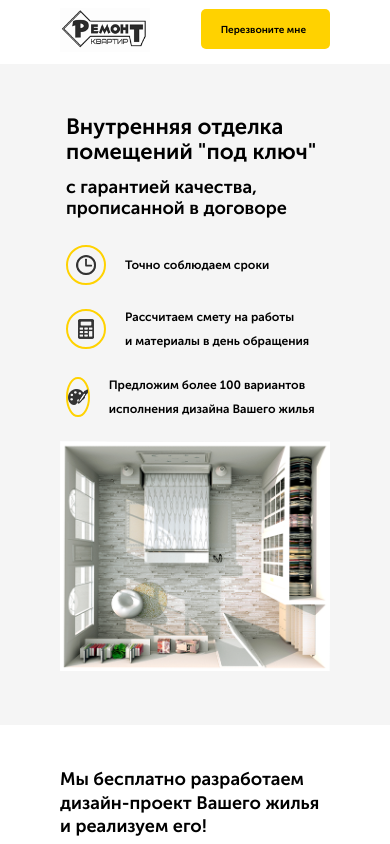
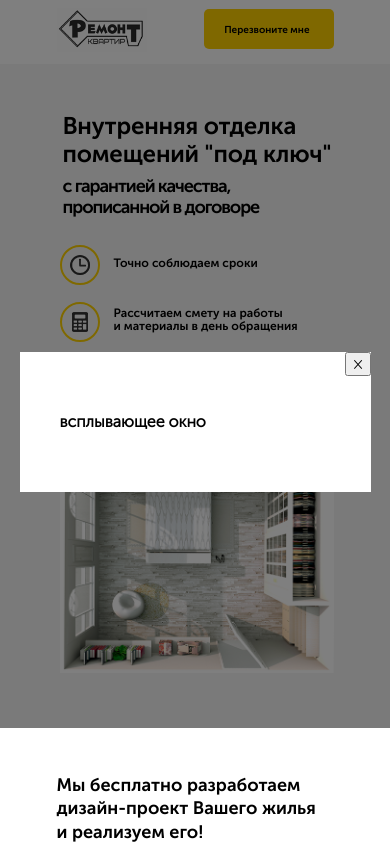
Before and after one commit to Ruslanifity/repair, a plain HTML site: page index.html in a window 390 px wide. Both pictures are taken after a click on the button "Перезвоните мне". Shown: the top 844 px of the page. Drawn offline with Linux system fonts and the light colour scheme.

Commit message:
modal window

```diff
--- a/index.html
+++ b/index.html
@@ -24,7 +24,7 @@
                         <a href="tel:+74954225131" class="navbar__phone">+7 (495) 42-251-31
                         </a>
                     </div>
-                    <button class="button navbar__button">Перезвоните мне</button>
+                    <button class="button navbar__button" id="button">Перезвоните мне</button>
                 </div>
             </div>
         </div>
@@ -73,11 +73,23 @@
         </section>
     </main>
     <!-- main-herro -->
+
+    <div class="modal" id="modal">
+        <div class="modal-dialog">
+            <button class="modal-dialog__close" id="close">
+                &times;
+            </button>
+            <h4 class="modal-dialog__title">всплывающее окно</h4>
+        </div>
+    </div>
+    <!-- modal -->
     <section class="offer section">
         <div class="container">
             <div class="offer-block">
-                <h2 class="section-title offer__title">Мы бесплатно разработаем дизайн-проект Вашего жилья и реализуем его!</h2>
-                <span class="section-subtitle offer__subtitle">Оставьте заявку на разработку бесплатного дизайн-проекта!</span>
+                <h2 class="section-title offer__title">Мы бесплатно разработаем дизайн-проект Вашего жилья и реализуем
+                    его!</h2>
+                <span class="section-subtitle offer__subtitle">Оставьте заявку на разработку бесплатного
+                    дизайн-проекта!</span>
                 <form action="#" class="form offer__form">
                     <input type="text" class="input offer__input" placeholder="Ваше имя">
                     <input type="tell" class="input offer__input" placeholder="Ваш телефон">
@@ -85,15 +97,18 @@
                 </form>
                 <div class="offer-text">
                     <span class="text offer__offering">Наш менеджер перезвонит Вам в течение 60 секунд</span>
-                    <div class="offering__phone">
-                    <span class="text offer__offering">или перезвоните нам сами</span>
-                    <span class="text offer__phone">+7 (495) 42-251-31</span>
-                </div>
+                    <div class="offer-phone">
+                        <span class="text offer__offering">или перезвоните нам сами</span>
+                        <span class="text offer__phone">+7 (495) 42-251-31</span>
+                    </div>
                 </div>
             </div>
         </div>
     </section>
     <!-- offer -->
+
+
+    <script src="js/main.js"></script>
 </body>
 
 </html>
--- /dev/null
+++ b/js/main.js
@@ -0,0 +1,11 @@
+var button = document.querySelector('#button');
+var modal = document.querySelector('#modal');
+var close = document.querySelector('#close');
+
+button.addEventListener('click', function(){
+    modal.classList.add('modal_active');
+});
+
+close.addEventListener('click', function(){
+    modal.classList.remove('modal_active');
+})
--- a/sass/_interface.sass
+++ b/sass/_interface.sass
@@ -17,18 +17,19 @@ img
             width: 90%
 @media (max-width: 567px)
         .container
-            width: 270px
+            width: 277px
 .button
     border-radius: 10px
     background-color: $main-color
     border: none
     padding: 18px 30px
     +bold
+    outline: none
     &:hover
         background-color: lighten($main-color, 10% )
         cursor: pointer
 .section
-    padding: 90px 0
+    padding: 61px 0
     &-title
         font-size: 24px
         +bold
@@ -37,8 +38,13 @@ img
         display: block
         font-size: 16px
         margin-bottom: 30px
+        margin-top: -5px
 .input
     border: 1px solid $barder-input
     padding: 20px 26px
     font-size: 15px
     border-radius: 10px
+    padding: 20px 26px 27px 20px
+    &:focus
+        outline: none
+        border: 1px solid $main-color
--- a/sass/blocks/_hero.sass
+++ b/sass/blocks/_hero.sass
@@ -30,6 +30,7 @@
             line-height: 24px
             &:last-child
                 margin-bottom: 0
+
         &__image
             width: 40px
             height: 40px
@@ -76,12 +77,26 @@
         &-text
             margin-left: 6px
             &__title
-                margin: 0
-                font-size: 22px
+                margin-top: -2px
+                font-size: 24px
+                letter-spacing: -0.2px
+                line-height: 28px
             &__subtitle
-                margin: 0
-                padding: 0
+                margin-top: -41px
+                letter-spacing: -1.1px
+                margin-bottom: 62px
         &-list
-            margin-top: 27px
+            margin-top: -19px
+            padding-left: 34px
+            &__item
+                padding-bottom: 20px
+            &__image
+                margin: -37px
+            &__text
+                padding-left: 51px
+                line-height: 13px
+                margin-top: -3px
+                max-width: 262px
         &-image
-            margin-top: 20px
+            margin-top: 24px
+            margin-left: 3px
--- /dev/null
+++ b/sass/blocks/_modal.sass
@@ -0,0 +1,22 @@
+.modal
+    position: fixed
+    left: 0
+    top: 0
+    width: 100%
+    height: 100%
+    background-color: rgba(#000, 0.5 )
+    display: none
+    &_active
+        display: flex
+    &-dialog
+        position: relative
+        margin: auto
+        max-width: 450px
+        width: 90%
+        min-width: 200px
+        background-color: #fff
+        padding: 40px
+        &__close
+            position: absolute
+            top: 0
+            right: 0
--- a/sass/blocks/_offer.sass
+++ b/sass/blocks/_offer.sass
@@ -18,6 +18,7 @@
     &__title
         max-width: 360px
         line-height: 35px
+        margin-bottom: 24px
     &__subtitle
         max-width: 250px
         +bold
@@ -32,13 +33,17 @@
     &-text
         display: flex
         justify-content: space-between
-        margin-top: 30px
+        margin-top: 25px
+
     &__offering
-        max-width: 224px
+        max-width: 217px
         font-size: 15px
         line-height: 24px
         color: #333333
         +bold
+        letter-spacing: -0.9px
+    &-phone
+        margin-right: 26px
     &__phone
         display: block
         +bold
@@ -63,12 +68,13 @@
         &-block
             margin-top: 40px
         &__title
-            margin-top: -87px
+            margin-top: -55px
             font-size: 18px
             line-height: 1.3
+            max-width: 268px
         &__subtitle
             font-size: 14px
-            margin-top: -6px
+            margin-top: -8px
         &__input
             width: 275px
             height: 65px
@@ -82,9 +88,14 @@
             height: 70px
         &-text
             flex-direction: column
+            margin-top: 24px
+            margin-left: 6px
         &__offering
             font-size: 15px
             max-width: 224px
-            line-height: 2
+            line-height: 1.5
+            letter-spacing: -0.5px
+        &-phone
+            margin-top: 10px
         &__phone
             margin-top: 5px
--- a/sass/style.sass
+++ b/sass/style.sass
@@ -4,3 +4,4 @@
 @import 'blocks/navbar'
 @import 'blocks/hero'
 @import 'blocks/offer'
+@import 'blocks/modal'
```
Also changed, not shown: css/style.css, 1 other file.
